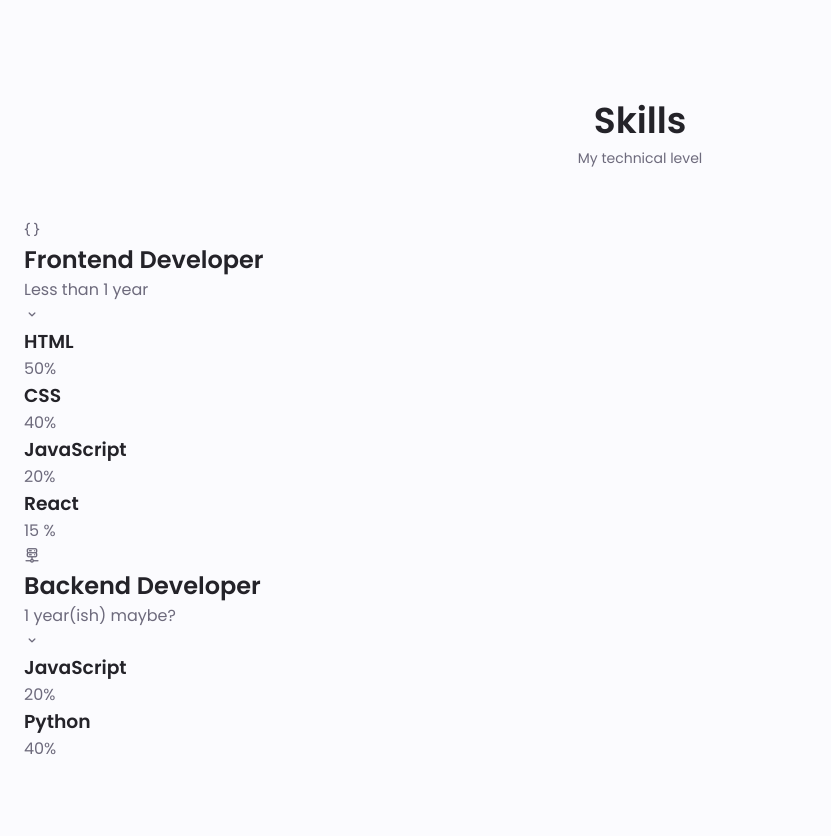
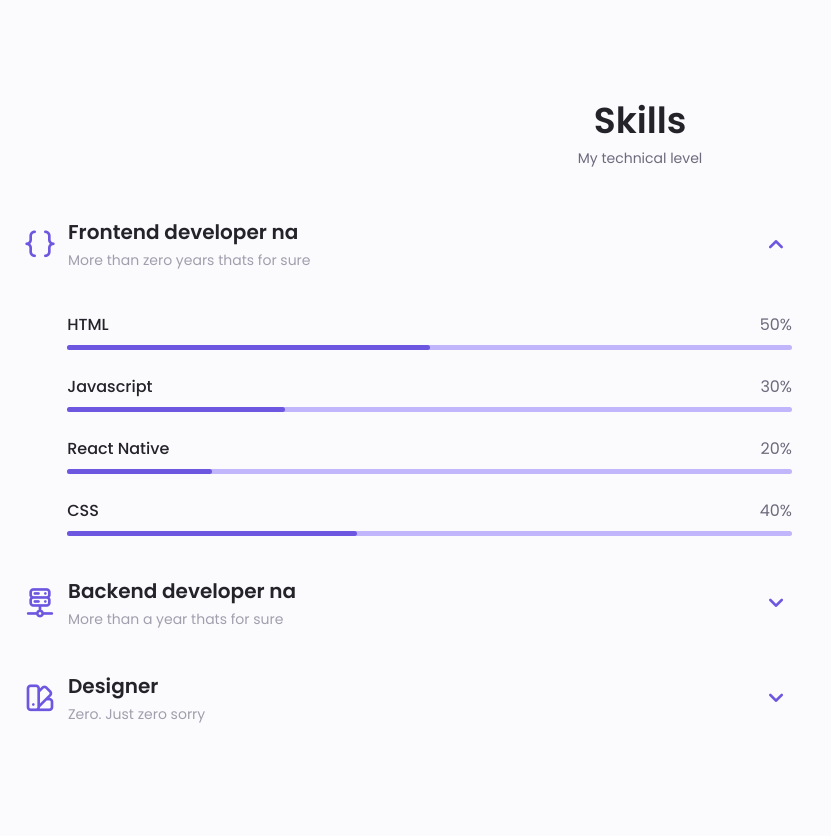
Before and after one commit to SathmanGazi/Portfolio, a plain HTML site: page index.html in a window 1280 px wide. Shown: the part 1410-2246 px from the top of the page, without its empty margins (0-831 px from the left). Drawn offline with nearby package versions, Linux system fonts and the light colour scheme.

Commit message:
Updated the skills sector, but there is an issue with the javascript respnse

```diff
--- a/assets/css/styles.css
+++ b/assets/css/styles.css
@@ -374,6 +374,116 @@ img {
   justify-content: center;
 }
 /*==================== SKILLS ====================*/
+.skills__container {
+  row-gap: 0;
+}
+
+.skills__header {
+  display: flex;
+  margin-bottom: var(--mb-2-5);
+  align-items: center;
+  cursor: pointer;
+}
+
+.skills__icon,
+.skills__arrow {
+  font-size: 2rem;
+  color: var(--first-color);
+}
+
+.skills__icon {
+  margin-right: var(--mb-0-75);
+}
+
+.skills__title {
+  font-size: var(--h3-font-size);
+}
+
+.skills__subtitle {
+  font-size: var(--small-font-size);
+  color: var(--text-color-light);
+}
+
+.skills__arrow {
+  margin-left: auto;
+  transition: 0.4s;
+}
+
+.skills__list {
+  row-gap: 1.5rem;
+  padding-left: 2.7rem;
+}
+.skills__titles {
+  display: flex;
+  justify-content: space-between;
+  margin-bottom: var(--mb-0-5);
+}
+
+.skills__name {
+  font-size: var(--normal-font-size);
+  font-weight: var(--font-medium);
+}
+
+.skills__bar,
+.skills__percentage {
+  height: 5px;
+  border-radius: 0.25rem;
+}
+
+.skills__bar {
+  background-color: var(--first-color-lighter);
+}
+
+.skills__percentage {
+  display: block;
+  background-color: var(--first-color);
+}
+
+.skills__html {
+  width: 50%;
+}
+
+.skills__js {
+  width: 30%;
+}
+
+.skills__reacNat {
+  width: 20%;
+}
+
+.skills__css {
+  width: 40%;
+}
+
+.skills__python {
+  width: 30%;
+}
+
+.skills__C {
+  width: 60%;
+}
+
+.skills__cpp {
+  width: 30%;
+}
+
+.skills__nai {
+  width: 0%;
+}
+
+.skills__close .skills__list {
+  height: 0;
+  overflow: hidden;
+}
+
+.skills__open .skills__list {
+  height: max-content;
+  margin-bottom: var(--mb-2-5);
+}
+
+.skills__open .skills__arrow {
+  transform: rotate(-180deg);
+}
 
 /*==================== QUALIFICATION ====================*/
 
@@ -402,4 +512,4 @@ img {
 
 /* For medium devices */
 
-/* For large devices */
+/* For large devices */ ;
--- a/assets/js/main.js
+++ b/assets/js/main.js
@@ -28,8 +28,25 @@ function linkAction() {
   navMenu.classList.remove('show-menu');
 }
 navLink.forEach(n => n.addEventListener('click', linkAction));
+
 /*==================== ACCORDION SKILLS ====================*/
+const skillsContent = document.getElementsByClassName('skills__content'),
+  skillsHeader = document.querySelectorAll('.skills__header')
 
+function toggleSkills() {
+  let itemClass = this.parentNode.className
+
+  for (i = 0; i < skillsContent.length; i++) {
+    skillsContent[i].className = 'skills__content skills__close'
+  }
+  if (itemClass === 'skills__content skills__close') {
+    this.parentNode.className = 'skills__content skills__open'
+  }
+}
+
+skillsHeader.forEach((el) => {
+  el.addEventListener('click', toggleSkills)
+});
 /*==================== QUALIFICATION TABS ====================*/
 
 /*==================== SERVICES MODAL ====================*/
--- a/index.html
+++ b/index.html
@@ -189,85 +189,140 @@
         <span class="section__subtitle">My technical level</span>
         <div class="skills__container container grid">
           <div>
-            <!---skill 1-->
-              <div class="skills__content">
+            <!--==================== SKILLS 1====================-->
+            <div class="skills__content skills__open">
               <div class="skills__header">
                 <i class="uil uil-brackets-curly skills__icon"></i>
+
                 <div>
-                    <h1 class="skills__title">Frontend Developer</h1>
-                    <span class="skills__subtitle">Less than 1 year</span>
+                  <h1 class="skills__title">Frontend developer na</h1>
+                  <span class="skills__subtitle">More than zero years thats for sure</span>
                 </div>
+
                 <i class="uil uil-angle-down skills__arrow"></i>
               </div>
+
               <div class="skills__list grid">
                 <div class="skills__data">
-                    <div class="skills__title">
+                  <div class="skills__titles">
                     <h3 class="skills__name">HTML</h3>
                     <span class="skills__number">50%</span>
                   </div>
                   <div class="skills__bar">
                     <span class="skills__percentage skills__html"></span>
                   </div>
+                </div>
                 <div class="skills__data">
-                    <div class="skills__title">
+                  <div class="skills__titles">
+                    <h3 class="skills__name">Javascript</h3>
+                    <span class="skills__number">30%</span>
+                  </div>
+                  <div class="skills__bar">
+                    <span class="skills__percentage skills__js"></span>
+                  </div>
+                </div>
+                <div class="skills__data">
+                  <div class="skills__titles">
+                    <h3 class="skills__name">React Native</h3>
+                    <span class="skills__number">20%</span>
+                  </div>
+                  <div class="skills__bar">
+                    <span class="skills__percentage skills__reacNat"></span>
+                  </div>
+                </div>
+                <div class="skills__data">
+                  <div class="skills__titles">
                     <h3 class="skills__name">CSS</h3>
                     <span class="skills__number">40%</span>
                   </div>
                   <div class="skills__bar">
-                    <span class="skills__percentage skills__CSS"></span>
-                  </div>
-                  <div class="skills__data">
-                    <div class="skills__title">
-                      <h3 class="skills__name">JavaScript</h3>
-                      <span class="skills__number">20%</span>
-                    </div>
-                  <div class="skills__bar">
-                    <span class="skills__percentage skills__JavaScript"></span>
-                  </div>
-                  <div class="skills__data">
-                    <div class="skills__title">
-                      <h3 class="skills__name">React</h3>
-                      <span class="skills__number">15 %</span>
-                    </div>
-                  <div class="skills__bar">
-                    <span class="skills__percentage skills__React"></span>
+                    <span class="skills__percentage skills__css"></span>
                   </div>
                 </div>
               </div>
             </div>
-            <!---skill 2-->
-            <div class="skills__content">
+            <!--==================== SKILLS 2====================-->
+            <div class="skills__content skills__close">
               <div class="skills__header">
                 <i class="uil uil-server-network-alt skills__icon"></i>
+
                 <div>
-                  <h1 class="skills__title">Backend Developer</h1>
-                  <span class="skills__subtitle">1 year(ish) maybe?</span>
+                  <h1 class="skills__title">Backend developer na</h1>
+                  <span class="skills__subtitle">More than a year thats for sure</span>
                 </div>
+
                 <i class="uil uil-angle-down skills__arrow"></i>
               </div>
+
               <div class="skills__list grid">
                 <div class="skills__data">
-                  <div class="skills__title">
+                  <div class="skills__titles">
                     <h3 class="skills__name">JavaScript</h3>
-                    <span class="skills__number">20%</span>
+                    <span class="skills__number">30%</span>
                   </div>
                   <div class="skills__bar">
-                  <span class="skills__percentage skills__JavaScript"></span>
+                    <span class="skills__percentage skills__js"></span>
+                  </div>
                 </div>
                 <div class="skills__data">
-                  <div class="skills__title">
+                  <div class="skills__titles">
                     <h3 class="skills__name">Python</h3>
-                    <span class="skills__number">40%</span>
+                    <span class="skills__number">30%</span>
                   </div>
                   <div class="skills__bar">
-                  <span class="skills__percentage skills__Python"></span>
+                    <span class="skills__percentage skills__python"></span>
+                  </div>
+                </div>
+                <div class="skills__data">
+                  <div class="skills__titles">
+                    <h3 class="skills__name">C</h3>
+                    <span class="skills__number">60%</span>
+                  </div>
+                  <div class="skills__bar">
+                    <span class="skills__percentage skills__C"></span>
+                  </div>
+                </div>
+                <div class="skills__data">
+                  <div class="skills__titles">
+                    <h3 class="skills__name">C++</h3>
+                    <span class="skills__number">30%</span>
+                  </div>
+                  <div class="skills__bar">
+                    <span class="skills__percentage skills__cpp"></span>
+                  </div>
+                </div>
+
               </div>
             </div>
           </div>
+
+          <div>
+            <!--==================== SKILLS 3====================-->
+            <div class="skills__content skills__close">
+              <div class="skills__header">
+                <i class="uil uil-swatchbook skills__icon"></i>
+
+                <div>
+                  <h1 class="skills__title">Designer</h1>
+                  <span class="skills__subtitle">Zero. Just zero sorry</span>
+                </div>
+
+                <i class="uil uil-angle-down skills__arrow"></i>
+              </div>
+
+              <div class="skills__list grid">
+                <div class="skills__data">
+                  <div class="skills__titles">
+                    <h3 class="skills__name">Nai</h3>
+                    <span class="skills__number">0%</span>
+                  </div>
+                  <div class="skills__bar">
+                    <span class="skills__percentage skills__nai"></span>
                   </div>
                 </div>
-        <div>
 
+              </div>
+            </div>
           </div>
         </div>
       </section>
```
Also changed, not shown: 1 other file. Lines whose indentation alone changed are shown as unchanged.
